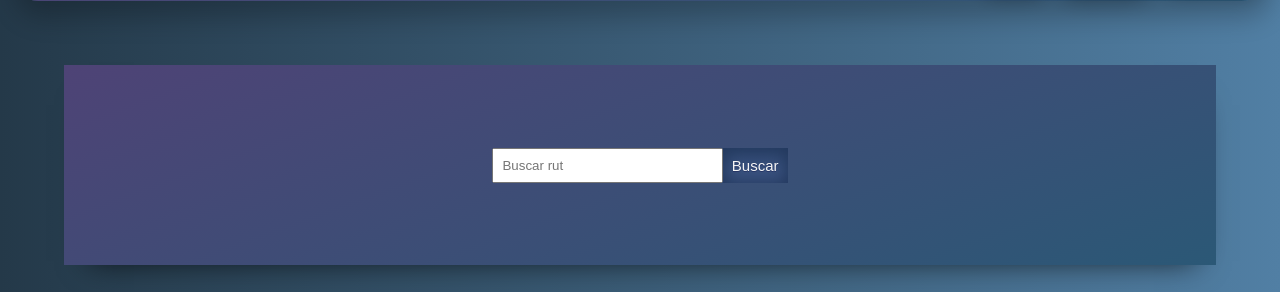
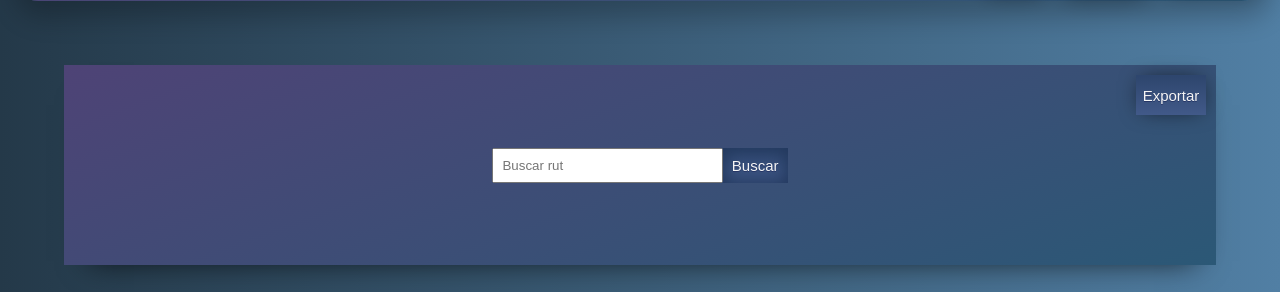
Before and after one commit to bastipls/citt-nuevos, a Django app: page /listar/ in a window 1280 px wide. Shown: the part 63-355 px from the top of the page. Run offline with Django 3.2, Linux system fonts and the light colour scheme; the visitor is signed in with stand-in values (Sample User, id 1); data that the repository does not hold is empty.

Commit message:
Segundo commit xd

```diff
--- /dev/null
+++ b/citt/resources.py
@@ -0,0 +1,6 @@
+from import_export import resources
+from .models import Alumno
+
+class AlumnoResource(resources.ModelResource):
+    class Meta:
+        model = Alumno
--- a/citt/static/css/listar.css
+++ b/citt/static/css/listar.css
@@ -18,6 +18,7 @@
     -webkit-box-shadow: 3px 18px 29px -22px rgba(0,0,0,0.75);
     -moz-box-shadow: 3px 18px 29px -22px rgba(0,0,0,0.75);
     box-shadow: 3px 18px 29px -22px rgba(0,0,0,0.75);
+    position: relative;
 }
 .search-container input{
     padding: 8px;
@@ -125,8 +126,57 @@
 	filter:progid:DXImageTransform.Microsoft.gradient(startColorstr='#415989', endColorstr='#2e466e',GradientType=0);
 	background-color:#415989;
 }
+#exportar{
+    position: absolute;
+    top: 5px;
+    right: 5px;
+    width: 60px;
 
+    height: 20px;
+    display: flex;
+    justify-content: center;
+    align-items: center;
+    text-decoration: none;
+
+	background:-moz-linear-gradient(top, #2e466e 5%, #415989 100%);
+	background:-webkit-linear-gradient(top, #2e466e 5%, #415989 100%);
+	background:-o-linear-gradient(top, #2e466e 5%, #415989 100%);
+	background:-ms-linear-gradient(top, #2e466e 5%, #415989 100%);
+	background:linear-gradient(to bottom, #2e466e 5%, #415989 100%);
+	filter:progid:DXImageTransform.Microsoft.gradient(startColorstr='#2e466e', endColorstr='#415989',GradientType=0);
+	background-color:#2e466e;
+	cursor:pointer;
+    color:whitesmoke;
+    border: none;
+	font-family:Arial;
+	font-size:15px;
+	text-decoration:none;
+    text-shadow:0px 1px 0px #263666;
+
+
+    -webkit-box-shadow: 0px 0px 21px -6px rgba(216, 68, 68, 0.75);
+    -moz-box-shadow: 0px 0px 21px -6px rgba(0,0,0,0.75);
+    box-shadow: 0px 0px 21px -6px rgba(0,0,0,0.75);
+}
+#exportar:hover{
+
+	background:-moz-linear-gradient(top, #415989 5%, #2e466e 100%);
+	background:-webkit-linear-gradient(top, #415989 5%, #2e466e 100%);
+	background:-o-linear-gradient(top, #415989 5%, #2e466e 100%);
+	background:-ms-linear-gradient(top, #415989 5%, #2e466e 100%);
+	background:linear-gradient(to bottom, #415989 5%, #2e466e 100%);
+	filter:progid:DXImageTransform.Microsoft.gradient(startColorstr='#415989', endColorstr='#2e466e',GradientType=0);
+	background-color:#415989;
+}
 @media screen and (min-width:720px){
+    #exportar{
+        top: 10px;
+        right: 10px;
+        width: 70px;
+
+        height: 40px;
+    }
+
     .info-container{
 
     }
--- a/citt/templates/citt/listar.html
+++ b/citt/templates/citt/listar.html
@@ -31,6 +31,7 @@
     </div>
     <div class="general-container">
         <form method="GET" class="search-container wow fadeIn" data-wow-duration='2s'>
+            <a id='exportar' href="{% url 'export_xls' %}">Exportar</a>
             <input name="q"  value="{{ request.GET.q }}" type="search" class="wow fadeIn" data-wow-duration="2s"  placeholder="Buscar rut">
             <button class="wow fadeIn" data-wow-duration="2s">Buscar</button>
         </form>
--- a/citt/urls.py
+++ b/citt/urls.py
@@ -10,4 +10,5 @@ urlpatterns = [
     path('listar/',views.listar_view, name='listar'),
     path('listar/modificar/<str:pk>/',views.modificar_view, name='modificar'),
     path('listar/modificar/<str:pk>/eliminar/',views.eliminar_view, name='eliminar'),
+    path('export_xls/',views.export_csv, name ='export_xls'),
 ]
--- a/citt/views.py
+++ b/citt/views.py
@@ -1,13 +1,13 @@
 from django.shortcuts import render,redirect,get_object_or_404
 from django.contrib.auth import authenticate,login,logout
 from django.contrib.auth.models import User
-from django.http import HttpResponseRedirect
+from django.http import HttpResponseRedirect,HttpResponse
 from django.urls import reverse
 from .models import Alumno
 from .forms import AlumnoForm
 from django.db.models import Q
 from django.contrib.auth.decorators import login_required
-
+from .resources import AlumnoResource
 def login_view(request):
     context = {}
     if request.method == 'POST':
@@ -34,6 +34,7 @@ def logout_view(request):
 def registro_view(request):
     context = {}
     ruts = Alumno.objects.all()
+
     if request.method == 'POST':
         rutAlumno = request.POST.get('txtrut',True)
         elrutexiste = False
@@ -84,3 +85,11 @@ def eliminar_view(request,pk):
     alumno.delete()
 
     return redirect('listar')
+
+@login_required(login_url='login')
+def export_csv(request):
+    alumno_resource = AlumnoResource()
+    dataset = alumno_resource.export()
+    response = HttpResponse(dataset.xls, content_type='application/vnd.ms-excel')
+    response['Content-Disposition'] = 'attachment; filename="alumnos.xls"'
+    return response
```
Also changed, not shown: mysite/settings.py (+9 -21 lines), citt/migrations/0001_initial.py.
